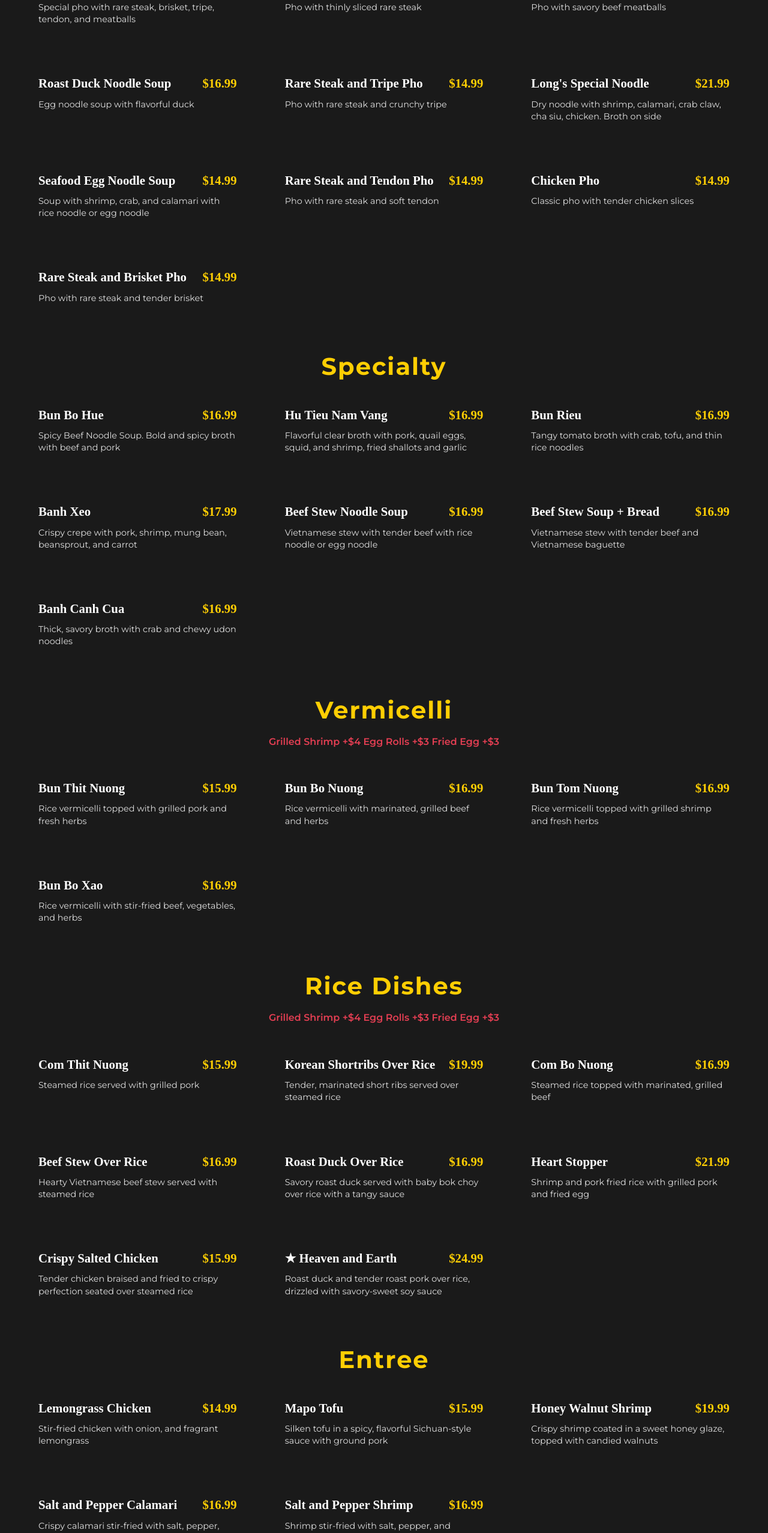
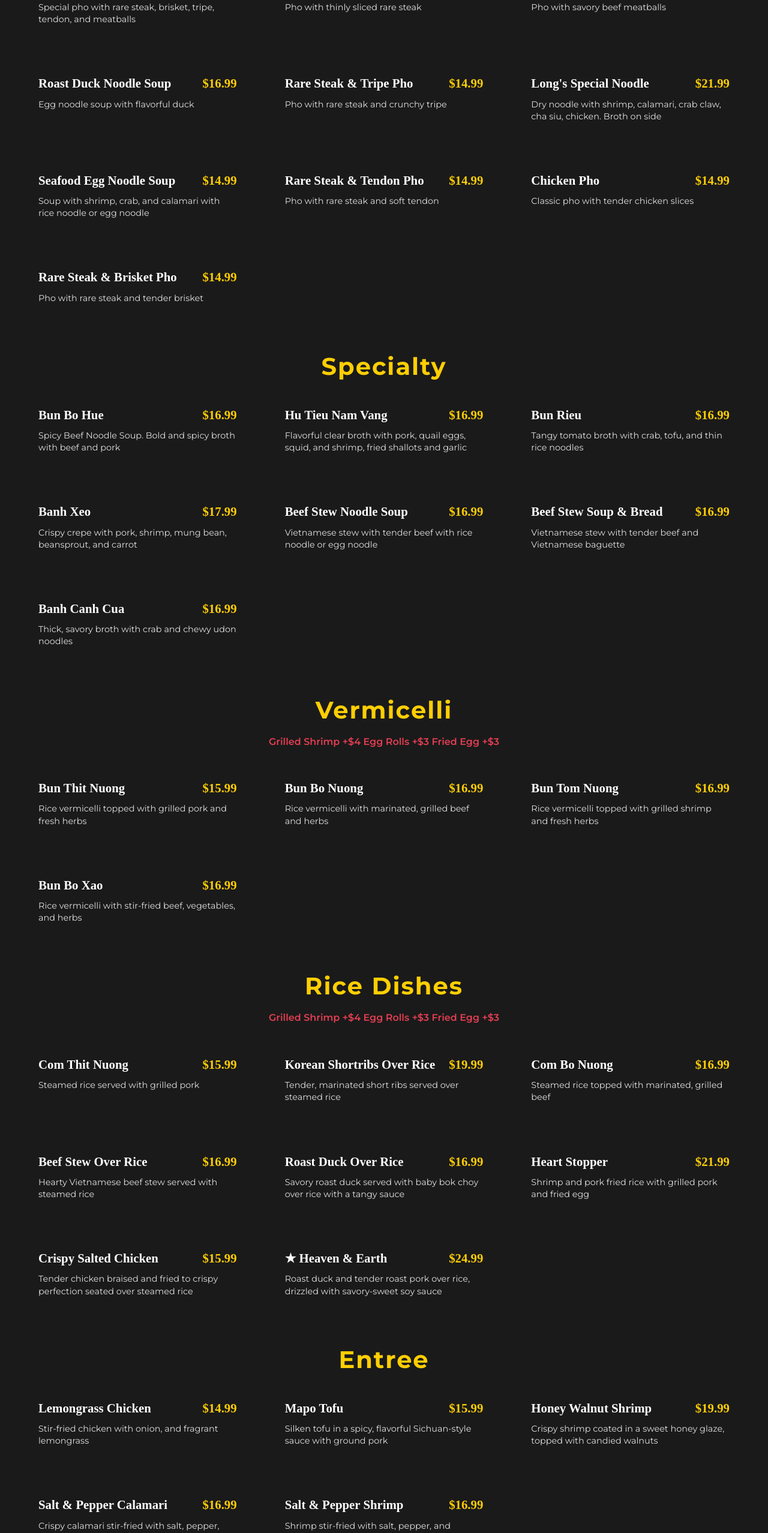
Before and after one commit to MrTwitchyMckat/pho-golden-dragon, a Nuxt app: page /menu in a window 1280 px wide. Shown: the part 820-3376 px from the top of the page at 60% size. Built offline with nearby package versions, Linux system fonts and the light colour scheme; a web font is replaced by a local one.

Commit message:
feat(menu): update and to ampersand

```diff
--- a/app/pages/menu.vue
+++ b/app/pages/menu.vue
@@ -124,7 +124,7 @@
         </div>
         <div class="menu-item">
           <div class="item-header">
-            <span class="item-name">Rare Steak and Tripe Pho</span>
+            <span class="item-name">Rare Steak & Tripe Pho</span>
             <span class="item-price">$14.99</span>
           </div>
           <p class="item-description">Pho with rare steak and crunchy tripe</p>
@@ -150,7 +150,7 @@
         </div>
         <div class="menu-item">
           <div class="item-header">
-            <span class="item-name">Rare Steak and Tendon Pho</span>
+            <span class="item-name">Rare Steak & Tendon Pho</span>
             <span class="item-price">$14.99</span>
           </div>
           <p class="item-description">Pho with rare steak and soft tendon</p>
@@ -164,7 +164,7 @@
         </div>
         <div class="menu-item">
           <div class="item-header">
-            <span class="item-name">Rare Steak and Brisket Pho</span>
+            <span class="item-name">Rare Steak & Brisket Pho</span>
             <span class="item-price">$14.99</span>
           </div>
           <p class="item-description">Pho with rare steak and tender brisket</p>
@@ -224,7 +224,7 @@
         </div>
         <div class="menu-item">
           <div class="item-header">
-            <span class="item-name">Beef Stew Soup + Bread</span>
+            <span class="item-name">Beef Stew Soup & Bread</span>
             <span class="item-price">$16.99</span>
           </div>
           <p class="item-description">
@@ -361,7 +361,7 @@
         </div>
         <div class="menu-item">
           <div class="item-header">
-            <span class="item-name">★ Heaven and Earth</span>
+            <span class="item-name">★ Heaven & Earth</span>
             <span class="item-price">$24.99</span>
           </div>
           <p class="item-description">
@@ -407,7 +407,7 @@
         </div>
         <div class="menu-item">
           <div class="item-header">
-            <span class="item-name">Salt and Pepper Calamari</span>
+            <span class="item-name">Salt & Pepper Calamari</span>
             <span class="item-price">$16.99</span>
           </div>
           <p class="item-description">
@@ -416,7 +416,7 @@
         </div>
         <div class="menu-item">
           <div class="item-header">
-            <span class="item-name">Salt and Pepper Shrimp</span>
+            <span class="item-name">Salt & Pepper Shrimp</span>
             <span class="item-price">$16.99</span>
           </div>
           <p class="item-description">
@@ -441,7 +441,7 @@
         </div>
         <div class="menu-item">
           <div class="item-header">
-            <span class="item-name">Shrimp and Pork Fried Rice</span>
+            <span class="item-name">Shrimp & Pork Fried Rice</span>
             <span class="item-price">$14.99</span>
           </div>
           <p class="item-description">
```
